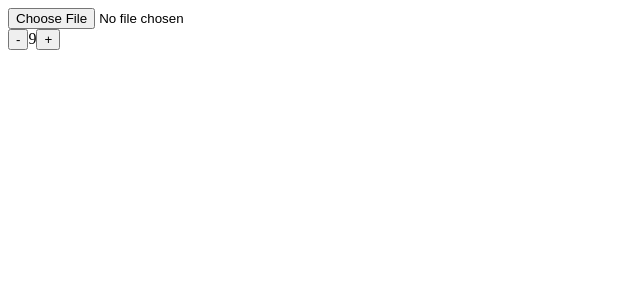
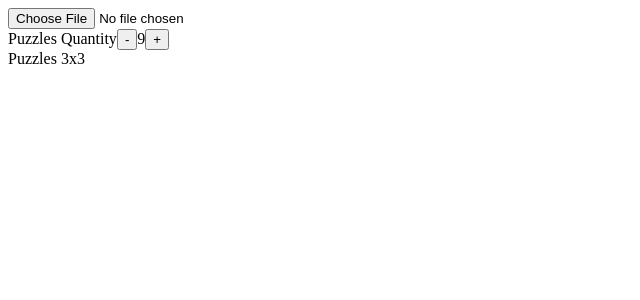
Before and after one commit to tolstj/puzzle, a React app: page / in a window 1280 px wide. Shown: the top 300 px of the page, without its empty margins (0-640 px from the left). Built offline with nearby package versions, Linux system fonts and the light colour scheme.

Commit message:
Add some info into settings

```diff
--- a/src/components/Settings/Settings.tsx
+++ b/src/components/Settings/Settings.tsx
@@ -15,11 +15,19 @@ export const Settings: React.FC = () => {
     dispatch(increasePuzzlesQuantity());
   };
 
+  const puzzlesInLine = Math.sqrt(settings.puzzlesQuantity);
+
   return (
     <div>
-      <button onClick={decreasePuzzles}>-</button>
-      {settings.puzzlesQuantity}
-      <button onClick={increasePuzzles}>+</button>
+      <div>
+        Puzzles Quantity
+        <button onClick={decreasePuzzles}>-</button>
+        {settings.puzzlesQuantity}
+        <button onClick={increasePuzzles}>+</button>
+      </div>
+      <div>
+        Puzzles {puzzlesInLine}x{puzzlesInLine}
+      </div>
     </div>
   );
 };
```
